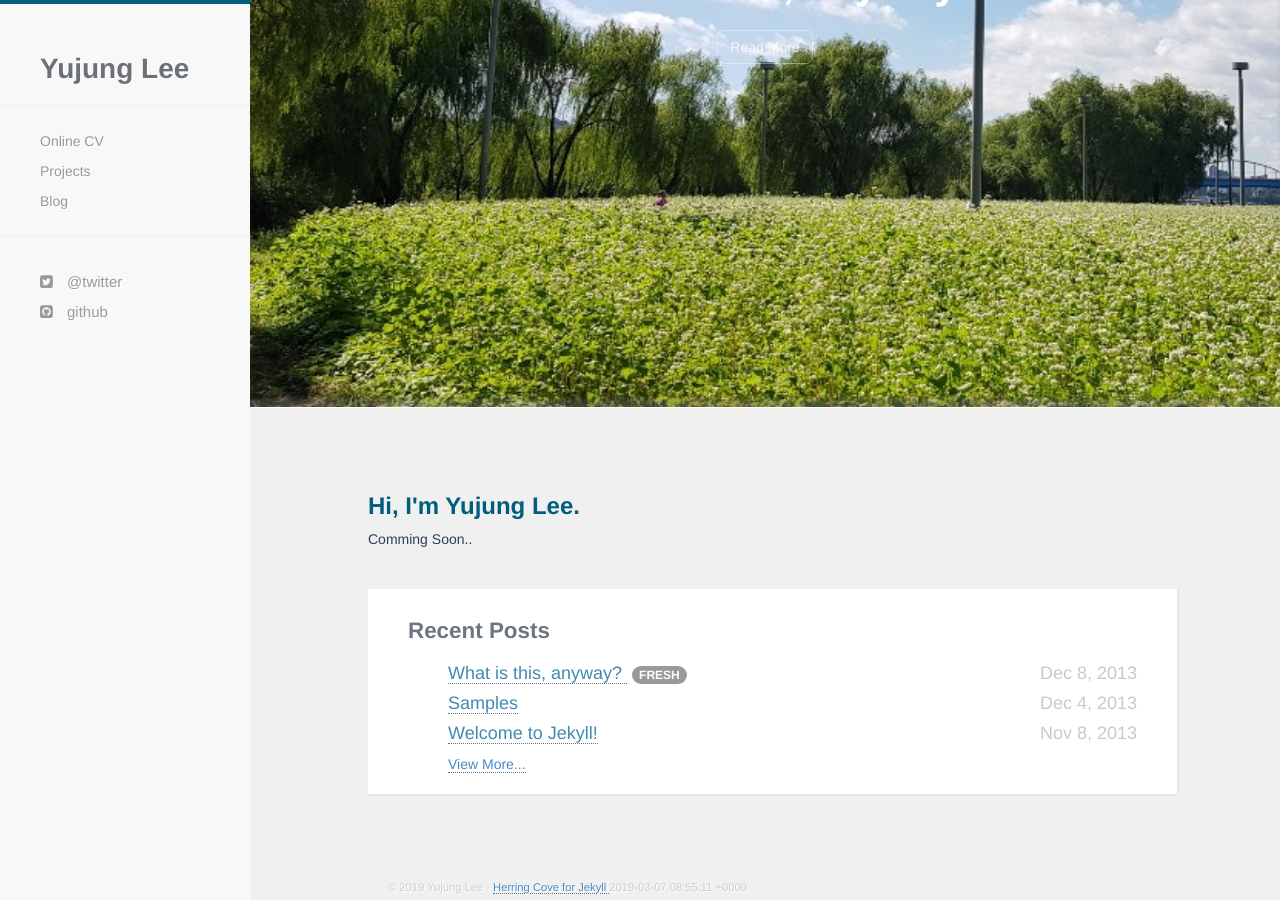
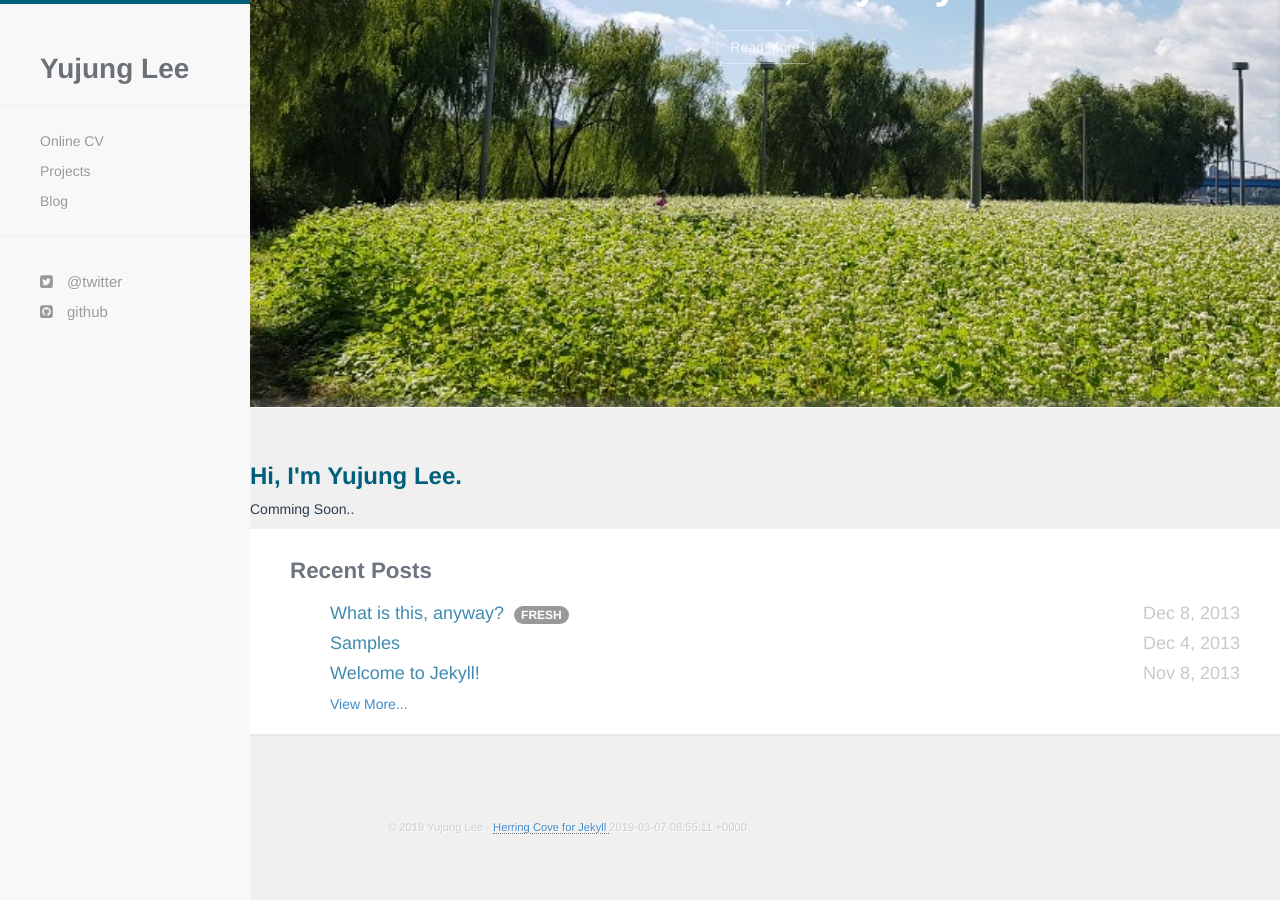
Before and after one commit to yujungL/yujungL.github.io, a Jekyll site: the page built from index.html, in a window 1280 px wide and 900 px high, scrolled down 296 px. Built offline with Jekyll 4.4.1, drawn with Linux system fonts in a browser that asks for light colours; nearby versions of some CDN libraries; Markdown is read by kramdown in place of the engine named in the settings; after the commit the page ends 1136 px from its top, so only the background shows below that.

Commit message:
Update greeting.html

```diff
--- a/_includes/greeting.html
+++ b/_includes/greeting.html
@@ -1,8 +1,8 @@
   </div>
-  <div class="container">
+  <div class="full-container">
     <div id="welcome-greeting">
       <h3>Hi, I'm Yujung Lee.</h3>
       <div>Comming Soon..</div>
     </div>
   </div>
-  <div class ="container">
+  <div class ="full-container">
```
